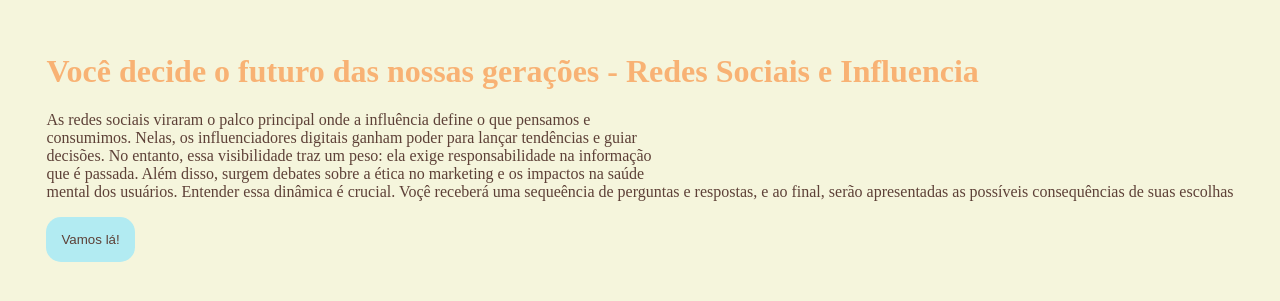
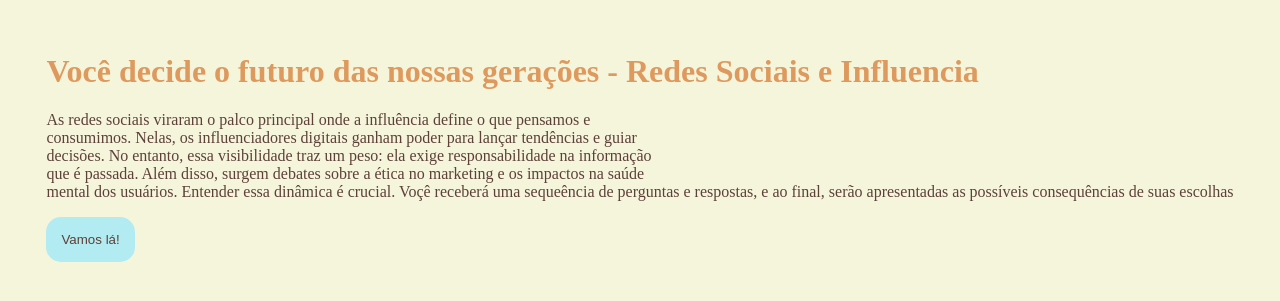
Before and after one commit to Ange2008/missao-iaa, a plain HTML site: page index.html in a window 1280 px wide. Shown: the part 261-562 px from the top of the page. Drawn offline with Linux system fonts and the light colour scheme.

Commit message:
87503948

```diff
--- a/style.css
+++ b/style.css
@@ -6,7 +6,7 @@
     --fonte-texto: 'Archivo Black family';
     --cor-principal: #F5F5DC;
     --cor-segundaria: #B2EBF2;
-    --cor-destaque:#f8b274;
+    --cor-destaque:#de9a5e;
     --cor-texto: #5D4037;
 }
 body{
```
